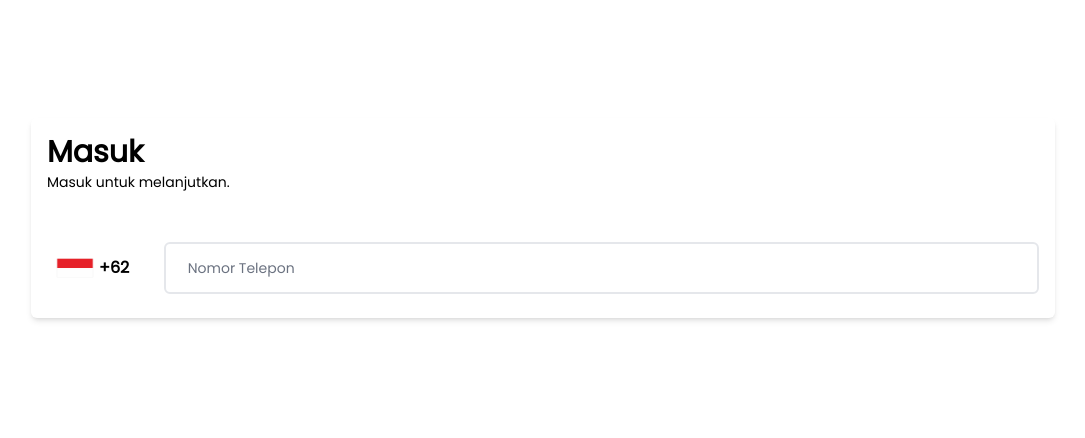
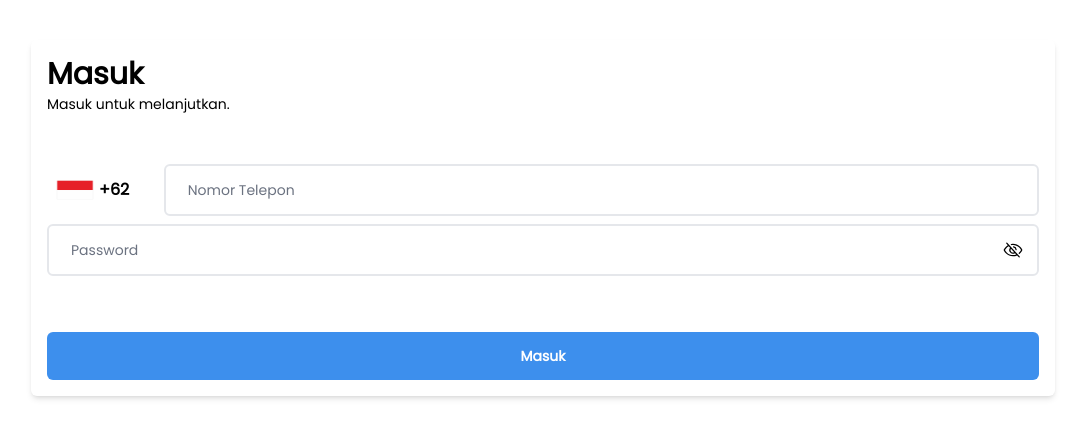
Before and after one commit to mutaqinmi/cgm-app-api, a Next.js app: page /signin in a window 1280 px wide. Shown: the part 182-620 px from the top of the page, without its empty margins (97-1182 px from the left). Built offline with nearby package versions, Linux system fonts and the light colour scheme.

Commit message:
feat: sign in page

```diff
--- a/src/app/page.tsx
+++ /dev/null
@@ -1,5 +0,0 @@
-import Test from "./test";
-
-export default function Page() {
-    return <Test/>
-}
--- a/src/app/signin/page.tsx
+++ b/src/app/signin/page.tsx
@@ -1,3 +1,5 @@
+import FilledButton from "@/components/filled-button";
+import PasswordInputField from "@/components/password-Input-field";
 import PhoneNumberInput from "@/components/phone-number-input";
 import Form from "next/form";
 
@@ -10,6 +12,8 @@ export default function Page(){
             </div>
             <Form action={""} formMethod="POST">
                 <PhoneNumberInput className="mt-12"/>
+                <PasswordInputField/>
+                <FilledButton type="submit" className="mt-12"/>
             </Form>
         </div>
     </div>
--- a/src/components/filled-button.tsx
+++ b/src/components/filled-button.tsx
@@ -1,15 +1,7 @@
-export default function FilledButton() {
-    return (
-        <button className="w-80 h-14 rounded-xl bg-[#3D8FED]">
-          <span className="text-white font-medium">Masuk</span>
-        </button>
-<<<<<<< HEAD
-<<<<<<< HEAD
-    );
-=======
-    );
->>>>>>> e580922 (feat: add filled button)
-=======
-    );
->>>>>>> 7496238 (feat: filled button)
-  }
+export default function FilledButton(props: {className?: string; type: "submit" | "button"}) {
+  return (
+      <button type={props.type} className={`w-full h-12 rounded-md bg-[#3D8FED] ${props.className}`}>
+        <span className="text-white font-semibold text-sm">Masuk</span>
+      </button>
+  );
+}
--- a/src/components/password-Input-field.tsx
+++ b/src/components/password-Input-field.tsx
@@ -1,5 +1,15 @@
+'use client'
+import { Eye, EyeSlash } from "@phosphor-icons/react";
+import { useState } from "react";
+
 export default function PasswordInputField(){
-    return <div className="flex flex-col">
-        <input type="password" placeholder="Password" className="w-[329px] h-[52px] text-[14px] font-medium text-[#676767] p-2 border-2 border-black rounded-[10px] mt-5"></input>
+    const [show, setShow] = useState(false);
+
+    return <div className="flex relative my-2">
+        <input required id="password" type={show ? "text" : "password"} className="peer w-full outline-none px-4 py-3 text-base rounded-md bg-white border-2"></input>
+        <label htmlFor="password" className="text-gray-500 text-sm cursor-text absolute top-1/2 translate-y-[-50%] bg-white left-4 px-2 peer-focus:top-0 peer-focus:left-3 peer-focus:text-sm peer-focus:text-black peer-valid:-top-0 peer-valid:left-3 peer-valid:text-sm peer-valid:text-black duration-300">
+            Password
+        </label>
+        {show ? <Eye size={20} className="absolute top-1/2 -translate-y-1/2 right-4" onClick={() => setShow(false)}/> : <EyeSlash size={20} className="absolute top-1/2 -translate-y-1/2 right-4" onClick={() => setShow(true)}/>}
     </div>
 }
```
